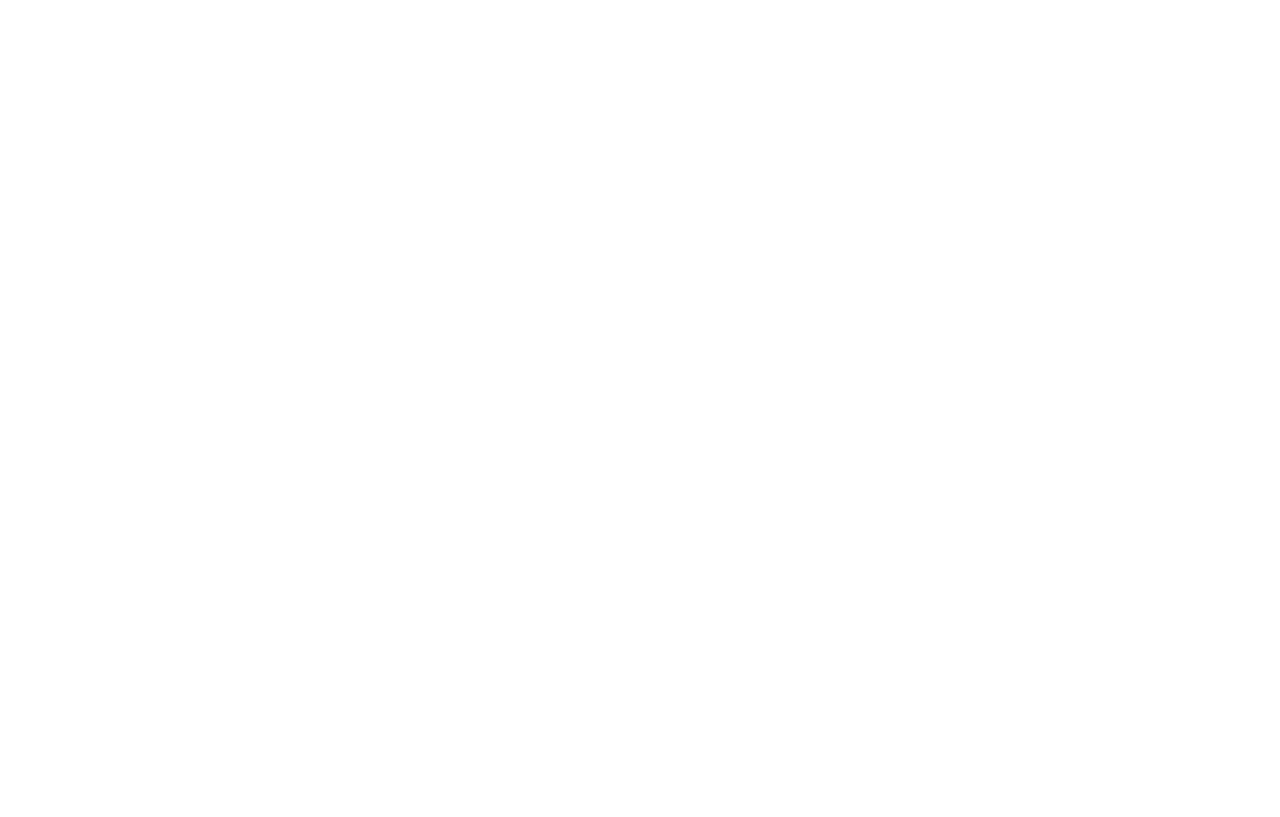
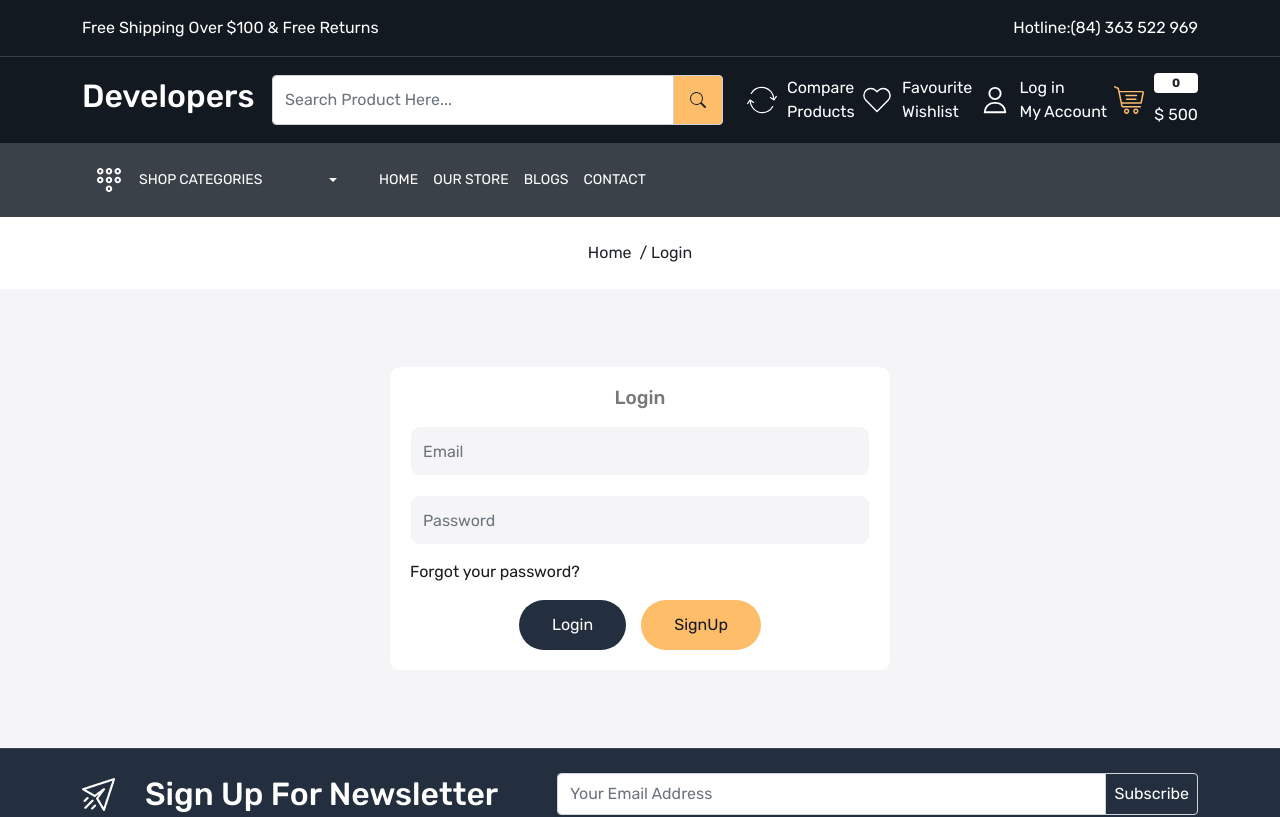
Before and after one commit to luompham/e-commerce-front-end, a React (Create React App) app: page /login in a window 1280 px wide. Before the commit this address had no page. Shown: the top 817 px of the page. Built offline with nearby package versions, Linux system fonts and the light colour scheme.

Commit message:
finished Login, Forgot password, Reset password, Signup Pages

```diff
--- a/src/App.css
+++ b/src/App.css
@@ -636,3 +636,55 @@
 }
 
 /* Compare Products Page Ends */
+
+/* Auth card */
+.auth-card {
+  padding: 20px;
+  margin: 30px auto;
+  width: 500px;
+  background-color: white;
+  border-radius: 10px;
+}
+
+.auth-card h3 {
+  font-size: 1.19rem;
+  font-weight: 500;
+  color: var(--color-777777);
+}
+
+.auth-card p {
+  font-size: 0.9rem;
+  color: var(--color-777777);
+}
+
+.auth-card .form-control {
+  height: 50px;
+  background-color: var(--color-f5f5f7);
+  color: var(--color-777777);
+  font-size: 1rem;
+  border-radius: 10px;
+  border-color: transparent;
+}
+
+
+.auth-card a {
+  font-size: 1rem;
+  font-weight: 400;
+  color: var(--color-1c1c1b);
+}
+
+.auth-card .signup {
+  background-color: var(--color-febd69);
+  color: var(--color-131921);
+}
+
+.auth-card .signup:hover {
+  background-color: var(--color-131921);
+  color: white;
+}
+
+.auth-card .login {
+  font-size: 1rem;
+}
+
+/* Auth card ends */
--- a/src/App.js
+++ b/src/App.js
@@ -9,6 +9,10 @@
 import Blog from './pages/Blog';
 import CompareProduct from './pages/CompareProduct';
 import Wishlist from './pages/Wishlist';
+import Login from './pages/Login';
+import ForgotPassword from './pages/ForgotPassword';
+import Signup from './pages/Signup';
+import ResetPassword from './pages/ResetPassword';
 
 function App() {
   return (
@@ -23,6 +27,10 @@
             <Route path='blogs' element={<Blog />} />
             <Route path='compare-product' element={<CompareProduct />} />
             <Route path='wishlist' element={<Wishlist />} />
+            <Route path='login' element={<Login />} />
+            <Route path='forgot-password' element={<ForgotPassword />} />
+            <Route path='signup' element={<Signup />} />
+            <Route path='reset-password' element={<ResetPassword />} />
           </Route>
         </Routes>
       </BrowserRouter>
--- /dev/null
+++ b/src/pages/ForgotPassword.js
@@ -0,0 +1,48 @@
+import React from 'react';
+import BreadCrumb from '../components/BreadCrumb';
+import Meta from '../components/Meta';
+import { Link } from 'react-router-dom';
+
+const ForgotPassword = () => {
+  return (
+    <>
+      <Meta title={'Forgot Password'} />
+      <BreadCrumb title='Forgot Password' />
+      <div className='login-wrapper home-wrapper-2 py-5'>
+        <div className="container">
+          <div className="row">
+            <div className="col-12">
+              <div className="auth-card">
+                <h3 className='text-center mb-3'>Reset your password</h3>
+                <p className="text-center mt-2 mb-3">We will send an email to reset your password</p>
+                <form action="" className='d-flex flex-column gap-15'>
+                  <div>
+                    <input
+                      type="email"
+                      name='email'
+                      placeholder='Email'
+                      className="form-control"
+                    />
+                  </div>
+                  <div>
+                    <div className="mt-3 d-flex flex-column justify-content-center align-items-center gap-15">
+                      <button
+                        className='button border-0 login'
+                        type='submit'
+                      >
+                        Submit
+                      </button>
+                      <Link to='/login'>Cancel</Link>
+                    </div>
+                  </div>
+                </form>
+              </div>
+            </div>
+          </div>
+        </div>
+      </div>
+    </>
+  )
+}
+
+export default ForgotPassword;
--- /dev/null
+++ b/src/pages/Login.js
@@ -0,0 +1,52 @@
+import React from 'react';
+import BreadCrumb from '../components/BreadCrumb';
+import Meta from '../components/Meta';
+import { Link } from 'react-router-dom';
+
+
+const Login = () => {
+  return (
+    <>
+      <Meta title={'Login'} />
+      <BreadCrumb title='Login' />
+      <div className='login-wrapper home-wrapper-2 py-5'>
+        <div className="container">
+          <div className="row">
+            <div className="col-12">
+              <div className="auth-card">
+                <h3 className='text-center mb-3'>Login</h3>
+                <form action="" className='d-flex flex-column gap-15'>
+                  <div>
+                    <input
+                      type="email"
+                      name='email'
+                      placeholder='Email'
+                      className="form-control"
+                    />
+                  </div>
+                  <div className='mt-1'>
+                    <input
+                      type="password"
+                      name='password'
+                      placeholder='Password'
+                      className="form-control"
+                    />
+                  </div>
+                  <div>
+                    <Link to='/forgot-password'>Forgot your password?</Link>
+                    <div className="mt-3 d-flex justify-content-center align-items-center gap-15">
+                      <button className='button border-0 login' type='submit'>Login</button>
+                      <Link to='/signup' className='button signup'>SignUp</Link>
+                    </div>
+                  </div>
+                </form>
+              </div>
+            </div>
+          </div>
+        </div>
+      </div>
+    </>
+  )
+}
+
+export default Login;
--- /dev/null
+++ b/src/pages/ResetPassword.js
@@ -0,0 +1,49 @@
+import React from 'react';
+import BreadCrumb from '../components/BreadCrumb';
+import Meta from '../components/Meta';
+import { Link } from 'react-router-dom';
+
+const ResetPassword = () => {
+  return (
+    <>
+      <Meta title={'Reset Password'} />
+      <BreadCrumb title='Reset Password' />
+      <div className='login-wrapper home-wrapper-2 py-5'>
+        <div className="container">
+          <div className="row">
+            <div className="col-12">
+              <div className="auth-card">
+                <h3 className='text-center mb-3'>Reset Password</h3>
+                <form action="" className='d-flex flex-column gap-15'>
+                  <div>
+                    <input
+                      type="password"
+                      name='password'
+                      placeholder='Password'
+                      className="form-control"
+                    />
+                  </div>
+                  <div className='mt-1'>
+                    <input
+                      type="password"
+                      name='confirmPassword'
+                      placeholder='Confirm password'
+                      className="form-control"
+                    />
+                  </div>
+                  <div>
+                    <div className="mt-3 d-flex justify-content-center align-items-center gap-15">
+                      <button className='button border-0 login' type='submit'>Submit</button>
+                    </div>
+                  </div>
+                </form>
+              </div>
+            </div>
+          </div>
+        </div>
+      </div>
+    </>
+  )
+}
+
+export default ResetPassword;
--- /dev/null
+++ b/src/pages/Signup.js
@@ -0,0 +1,66 @@
+import React from 'react';
+import BreadCrumb from '../components/BreadCrumb';
+import Meta from '../components/Meta';
+import { Link } from 'react-router-dom';
+
+
+const Signup = () => {
+  return (
+    <>
+      <Meta title={'Sign Up'} />
+      <BreadCrumb title='Sign Up' />
+      <div className='login-wrapper home-wrapper-2 py-5'>
+        <div className="container">
+          <div className="row">
+            <div className="col-12">
+              <div className="auth-card">
+                <h3 className='text-center mb-3'>Sign Up</h3>
+                <form action="" className='d-flex flex-column gap-15'>
+                  <div>
+                    <input
+                      type="text"
+                      name='name'
+                      placeholder='Name'
+                      className="form-control"
+                    />
+                  </div>
+                  <div>
+                    <input
+                      type="email"
+                      name='email'
+                      placeholder='Email'
+                      className="form-control"
+                    />
+                  </div>
+                  <div>
+                    <input
+                      type="tel"
+                      name='mobile'
+                      placeholder='Mobile Number'
+                      className="form-control"
+                    />
+                  </div>
+                  <div className='mt-1'>
+                    <input
+                      type="password"
+                      name='password'
+                      placeholder='Password'
+                      className="form-control"
+                    />
+                  </div>
+                  <div>
+                    <div className="mt-3 d-flex justify-content-center align-items-center gap-15">
+                      <button className='button border-0 login' type='submit'>Sign up</button>
+                    </div>
+                  </div>
+                </form>
+              </div>
+            </div>
+          </div>
+        </div>
+      </div>
+    </>
+  )
+}
+
+export default Signup;
```
